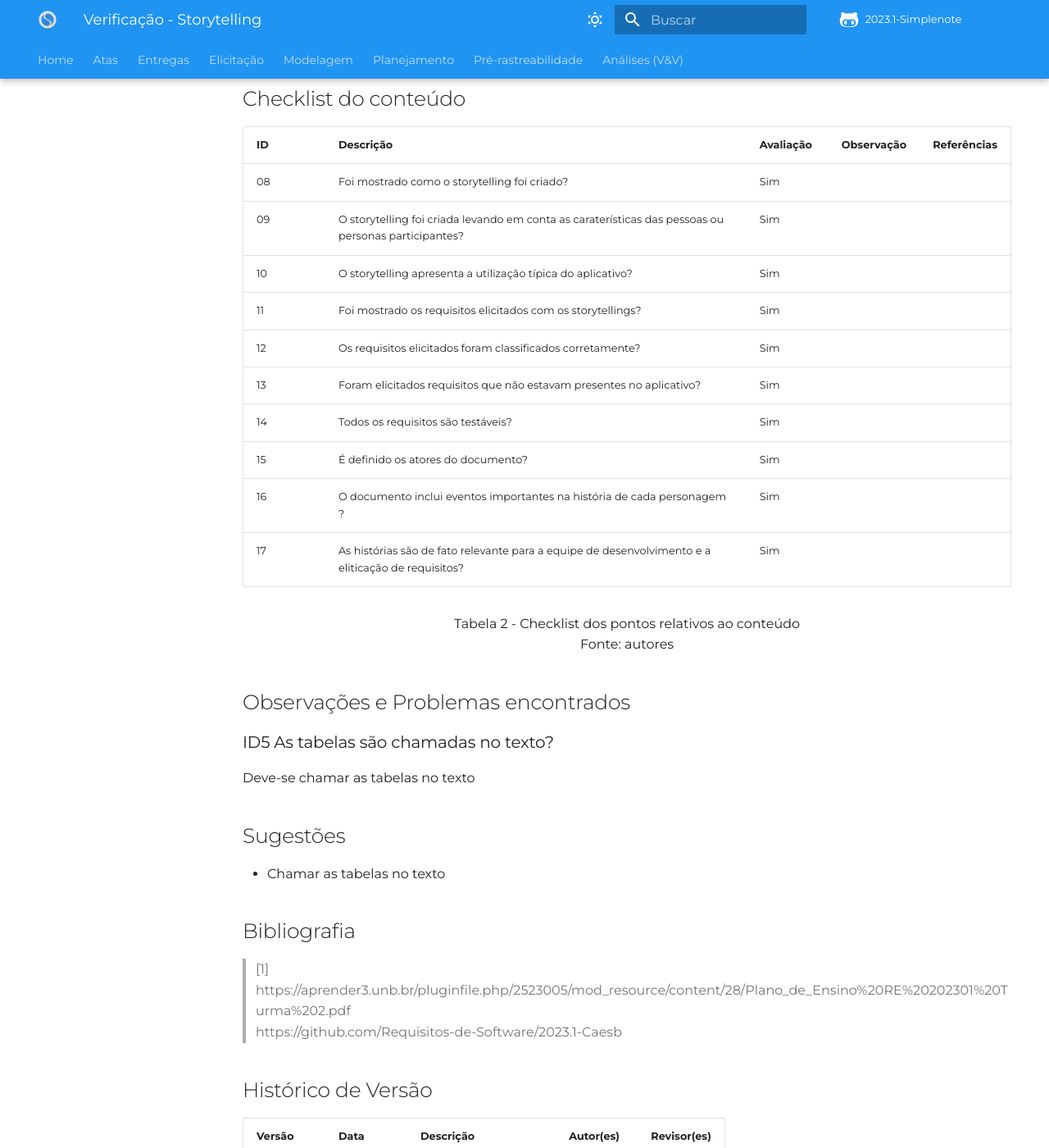
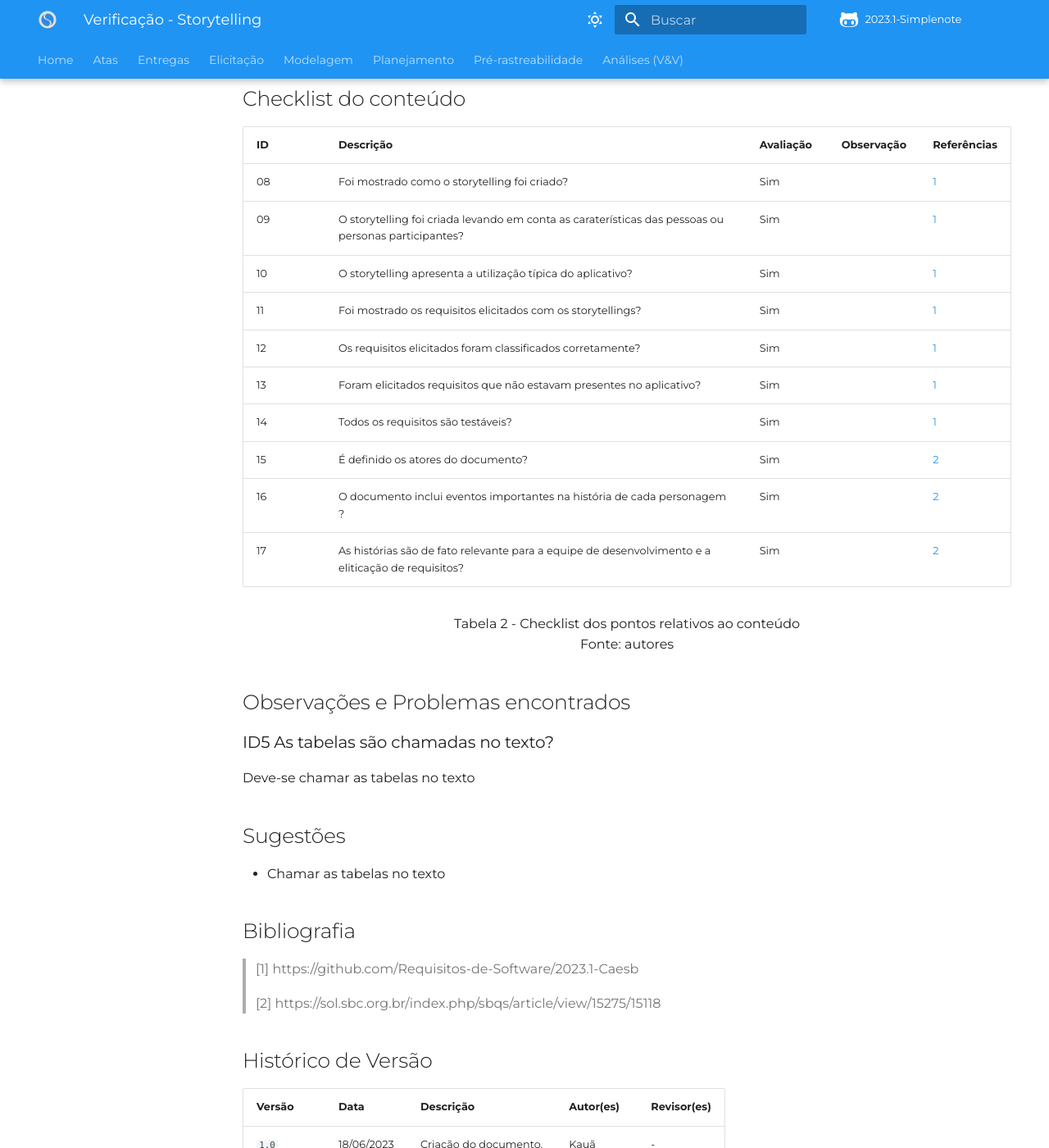
Before and after one commit to Requisitos-de-Software/2023.1-Simplenote, an MkDocs documentation site: the page built from docs/Analise-Grupo5/Elicitação/StoryTelling.md, in a window 1280 px wide and 1400 px high, scrolled down 1381 px. Shown: the whole window at 82% size. Built offline with MkDocs 1.6.1 and Material for MkDocs 9.7.7, drawn with Linux system fonts in a browser that asks for light colours; some web fonts are replaced; comment, search, counter and statistics services are not loaded.

Commit message:
Update StoryTelling.md

```diff
--- a/docs/Analise-Grupo5/Elicitação/StoryTelling.md
+++ b/docs/Analise-Grupo5/Elicitação/StoryTelling.md
@@ -35,16 +35,16 @@
 
 | ID  | Descrição | Avaliação | Observação |Referências|
 | --- | --------- | --------- | ---------- |-----------|
-| 08  | Foi mostrado como o storytelling foi criado?       |  Sim     |            ||
-| 09  | O storytelling foi criada levando em conta as caraterísticas das pessoas ou personas participantes?| Sim|||
-| 10  | O storytelling apresenta a utilização típica do aplicativo?|Sim|||
-| 11  | Foi mostrado os requisitos elicitados com os storytellings?|Sim|||
-| 12  | Os requisitos elicitados foram classificados corretamente?|Sim|||
-| 13  | Foram elicitados requisitos que não estavam presentes no aplicativo?|Sim|||
-| 14  | Todos os requisitos são testáveis?|Sim|||
-| 15  | É definido os atores do documento?  | Sim |    ||
-| 16  | O documento inclui eventos importantes na história de cada personagem ? |Sim|||
-| 17  | As histórias são de fato relevante para a equipe de desenvolvimento e a eliticação de requisitos?|Sim|||
+| 08  | Foi mostrado como o storytelling foi criado?       |  Sim     |            |[1](#ancora1)|
+| 09  | O storytelling foi criada levando em conta as caraterísticas das pessoas ou personas participantes?| Sim||[1](#ancora1)|
+| 10  | O storytelling apresenta a utilização típica do aplicativo?|Sim||[1](#ancora1)|
+| 11  | Foi mostrado os requisitos elicitados com os storytellings?|Sim||[1](#ancora1)|
+| 12  | Os requisitos elicitados foram classificados corretamente?|Sim||[1](#ancora1)|
+| 13  | Foram elicitados requisitos que não estavam presentes no aplicativo?|Sim||[1](#ancora1)|
+| 14  | Todos os requisitos são testáveis?|Sim||[1](#ancora1)|
+| 15  | É definido os atores do documento?  | Sim |    |[2](#ancora2)|
+| 16  | O documento inclui eventos importantes na história de cada personagem ? |Sim||[2](#ancora2)|
+| 17  | As histórias são de fato relevante para a equipe de desenvolvimento e a eliticação de requisitos?|Sim||[2](#ancora2)|
 
 <p align="center"> Tabela 2 - Checklist dos pontos relativos ao conteúdo <br> Fonte: autores </p>
 
@@ -57,8 +57,9 @@
 
 ## Bibliografia
 
-> [1] https://aprender3.unb.br/pluginfile.php/2523005/mod_resource/content/28/Plano_de_Ensino%20RE%20202301%20Turma%202.pdf </br>
-https://github.com/Requisitos-de-Software/2023.1-Caesb
+> [1] https://github.com/Requisitos-de-Software/2023.1-Caesb
+>
+> [2] https://sol.sbc.org.br/index.php/sbqs/article/view/15275/15118
 
 
 ## Histórico de Versão
```
